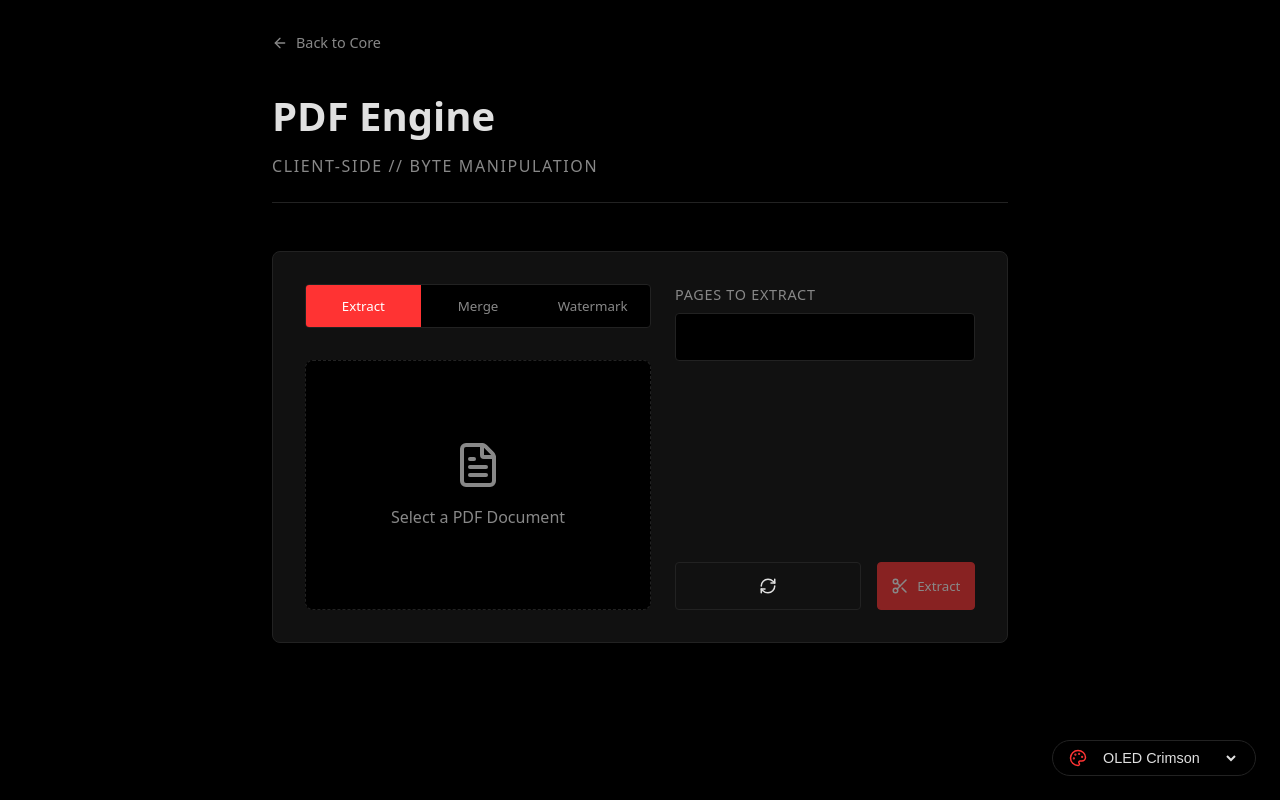
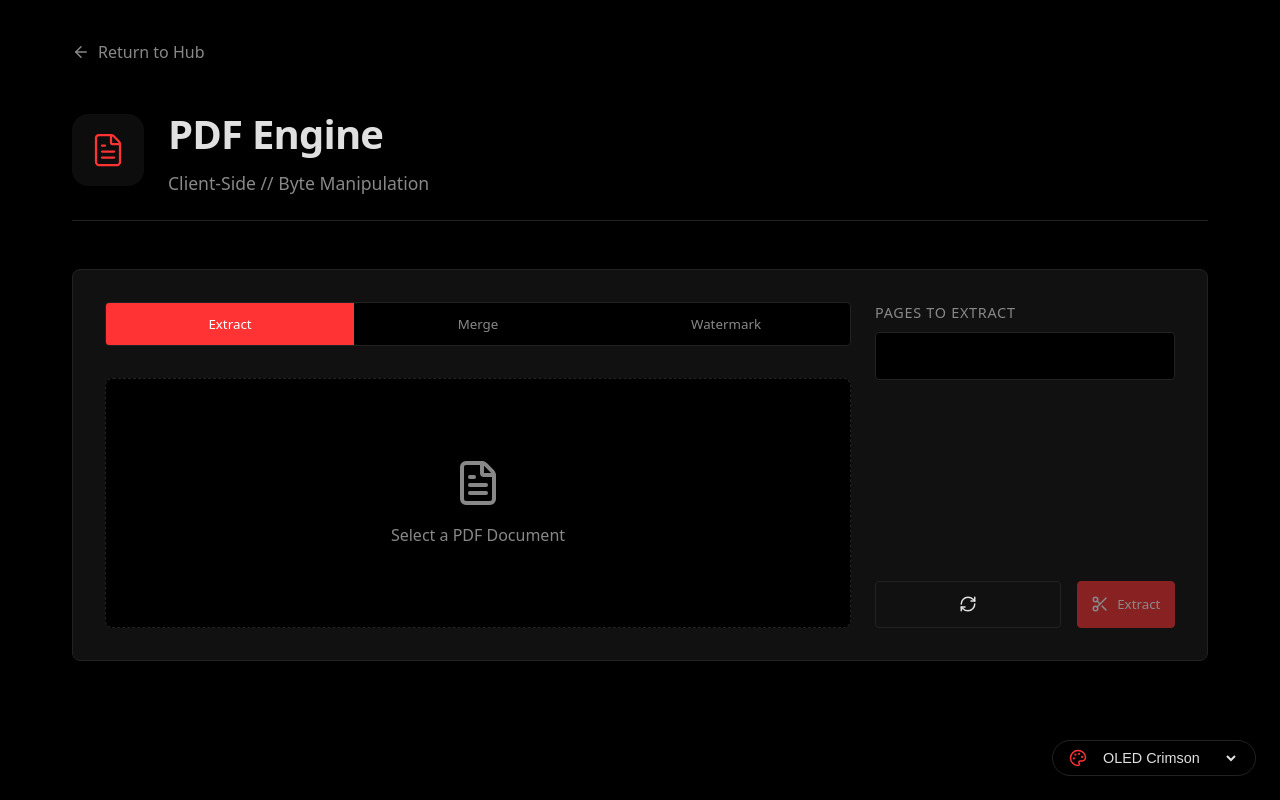
Before and after one commit to git404x/AegisKit, a Next.js app: page /pdf in a window 1280 px wide. Built offline with nearby package versions, Linux system fonts and the light colour scheme.

Commit message:
feat(ui): header-icons with some effects

```diff
--- a/src/app/code/page.js
+++ b/src/app/code/page.js
@@ -2,6 +2,7 @@
 
 import dynamic from "next/dynamic";
 import ToolLayout from "@/components/ui/ToolLayout";
+import { Code2 } from "lucide-react";
 
 const CodeCore = dynamic(() => import("@/components/tools/CodeCore"), {
   ssr: false,
@@ -23,6 +24,7 @@ export default function CodePage() {
     <ToolLayout
       title="Code Studio"
       subtitle="Client-Side // Beautiful Code Images"
+      icon={Code2}
     >
       <CodeCore />
     </ToolLayout>
--- a/src/app/globals.css
+++ b/src/app/globals.css
@@ -130,3 +130,29 @@ a {
   font-size: 0.9rem;
   line-height: 1.5;
 }
+
+/* --- UNIVERSAL INTERACTIVE GLOW PHYSICS --- */
+
+/* Automatically catches any class containing 'dropZone', 'input', or 'select' */
+[class*="dropZone"],
+[class*="input"],
+[class*="select"] {
+  transition: all 0.3s cubic-bezier(0.4, 0, 0.2, 1) !important;
+}
+
+/* DropZone Upload Areas */
+[class*="dropZone"]:hover {
+  border-color: var(--accent) !important;
+  background-color: var(--color-overlay-subtle) !important;
+  box-shadow: 0 8px 30px -10px var(--accent);
+  transform: scale(1.01);
+}
+
+/* Inputs and Dropdowns on Focus */
+[class*="input"]:focus,
+[class*="select"]:focus {
+  border-color: var(--accent) !important;
+  box-shadow:
+    0 0 0 4px var(--color-overlay-subtle),
+    0 0 15px -5px var(--accent) !important;
+}
--- a/src/app/pdf/page.js
+++ b/src/app/pdf/page.js
@@ -1,9 +1,14 @@
 import ToolLayout from "@/components/ui/ToolLayout";
 import PdfCore from "@/components/tools/PdfCore";
+import { FileText } from "lucide-react";
 
 export default function PdfPage() {
   return (
-    <ToolLayout title="PDF Engine" subtitle="Client-Side // Byte Manipulation">
+    <ToolLayout
+      title="PDF Engine"
+      subtitle="Client-Side // Byte Manipulation"
+      icon={FileText}
+    >
       <PdfCore />
     </ToolLayout>
   );
--- a/src/components/ui/ToolLayout.js
+++ b/src/components/ui/ToolLayout.js
@@ -2,20 +2,29 @@ import Link from "next/link";
 import { ArrowLeft } from "lucide-react";
 import styles from "./ToolLayout.module.css";
 
-export default function ToolLayout({ title, subtitle, children }) {
+export default function ToolLayout({ title, subtitle, icon: Icon, children }) {
   return (
     <main className={styles.container}>
-      <Link href="/" className={styles.backLink}>
-        <ArrowLeft size={16} />
-        <span>Back to Core</span>
-      </Link>
+      <nav className={styles.nav}>
+        <Link href="/" className={styles.backLink}>
+          <ArrowLeft size={18} />
+          <span>Return to Hub</span>
+        </Link>
+      </nav>
 
       <header className={styles.header}>
-        <h1 className={styles.title}>{title}</h1>
-        <p className={styles.subtitle}>{subtitle}</p>
+        {Icon && (
+          <div className={styles.iconWrapper}>
+            <Icon size={36} strokeWidth={1.5} />
+          </div>
+        )}
+        <div className={styles.titleWrapper}>
+          <h1 className={styles.title}>{title}</h1>
+          <p className={styles.subtitle}>{subtitle}</p>
+        </div>
       </header>
 
-      {/* The specific tool (QrCore, PdfCore, etc.) will be injected here */}
+      {/* tool core will be injected here */}
       {children}
     </main>
   );
--- a/src/components/ui/ToolLayout.module.css
+++ b/src/components/ui/ToolLayout.module.css
@@ -1,41 +1,91 @@
 .container {
-  max-width: 800px;
+  max-width: 1200px;
   margin: 0 auto;
   padding: 2rem;
-  min-height: 100vh;
+  animation: fadeIn 0.4s ease-out;
+}
+
+.nav {
+  margin-bottom: 2rem;
 }
 
 .backLink {
-  color: var(--text-muted);
-  font-size: 0.9rem;
   display: inline-flex;
   align-items: center;
   gap: 0.5rem;
-  margin-bottom: 2rem;
-  transition: color 0.2s ease;
-  text-decoration: none;
+  color: var(--text-muted);
+  font-weight: 500;
+  transition: all 0.2s ease;
+  padding: 0.5rem 1rem 0.5rem 0;
+  border-radius: 4px;
+  width: max-content;
 }
 
 .backLink:hover {
-  color: var(--text-main);
+  color: var(--accent);
+  transform: translateX(-4px);
 }
 
 .header {
+  display: flex;
+  align-items: center;
+  gap: 1.5rem;
   margin-bottom: 3rem;
+  padding-bottom: 1.5rem;
   border-bottom: 1px solid var(--border-color);
-  padding-bottom: 1.5rem;
+  transition: all 0.3s ease;
+}
+
+/* The Eye-Candy Icon Block */
+.iconWrapper {
+  display: flex;
+  align-items: center;
+  justify-content: center;
+  width: 72px;
+  height: 72px;
+  border-radius: 16px;
+  background-color: var(--color-overlay-subtle);
+  color: var(--accent);
+  transition: all 0.4s cubic-bezier(0.175, 0.885, 0.32, 1.275);
+  border: 1px solid transparent;
+}
+
+/* Hover Physics: Lift, glow, and tilt */
+.header:hover .iconWrapper {
+  background-color: var(--accent);
+  border-color: var(--accent);
+  color: var(--bg-base); /* Inverts icon color */
+  transform: translateY(-4px) scale(1.05) rotate(-3deg);
+  box-shadow: 0 12px 30px -10px var(--accent);
+}
+
+.titleWrapper {
+  display: flex;
+  flex-direction: column;
+  gap: 0.35rem;
 }
 
 .title {
   font-size: 2.5rem;
+  margin: 0;
+  color: var(--text-main);
+  letter-spacing: -0.02em;
   font-weight: 700;
-  margin-bottom: 0.5rem;
-  color: var(--text-main);
 }
 
 .subtitle {
+  font-size: 1.1rem;
+  margin: 0;
   color: var(--text-muted);
-  font-size: 1rem;
-  text-transform: uppercase;
-  letter-spacing: 0.1em;
 }
+
+@keyframes fadeIn {
+  from {
+    opacity: 0;
+    transform: translateY(10px);
+  }
+  to {
+    opacity: 1;
+    transform: translateY(0);
+  }
+}
```
Also changed, not shown: src/app/converter/page.js (+6 -1 lines), src/app/image/page.js (+6 -1 lines), src/app/qr/page.js (+6 -1 lines), src/app/shortener/page.js (+6 -1 lines).
